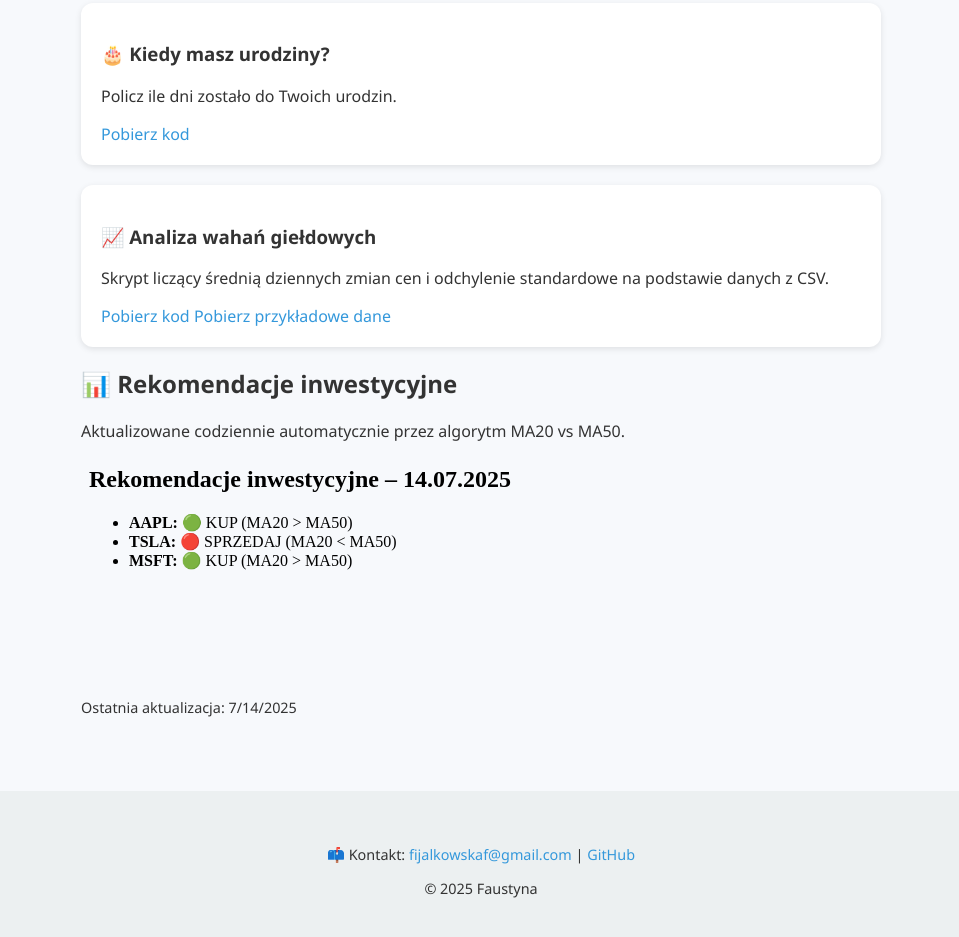
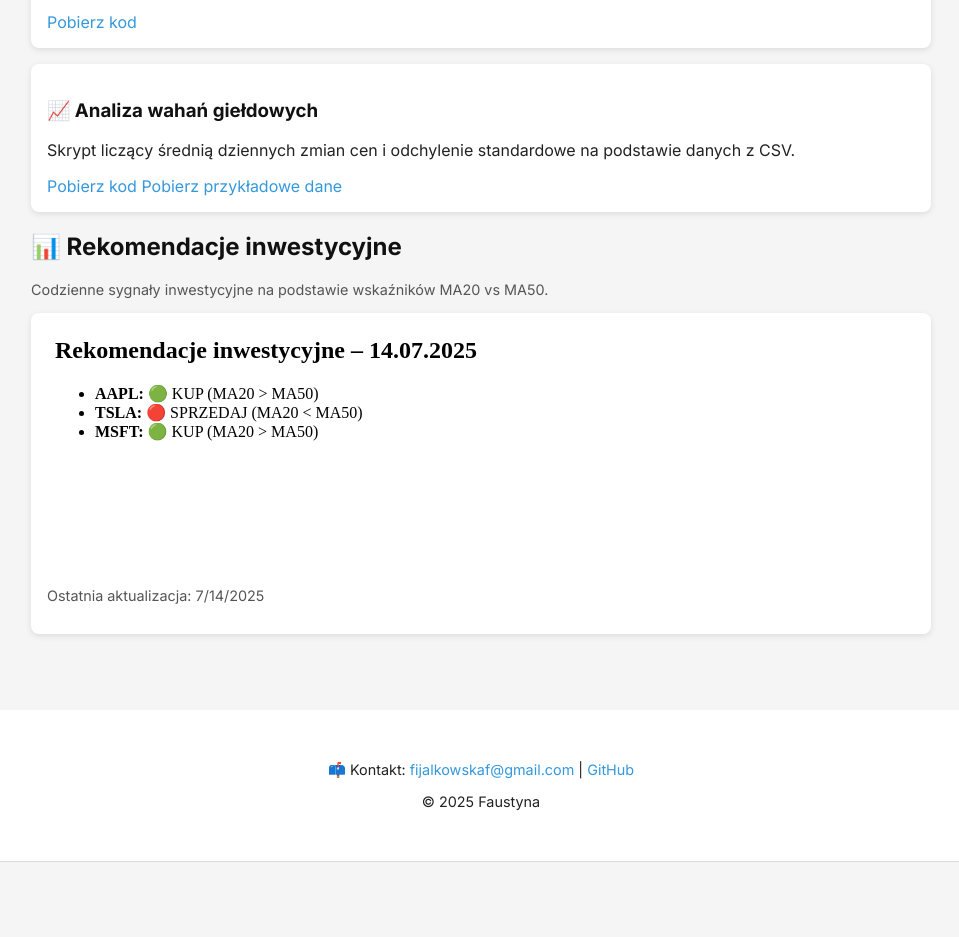
Before and after one commit to Fijalkowska/fijalkowska.github.io, a plain HTML site: page index.html in a window 1280 px wide. Shown: the part 769-1706 px from the top of the page, without its empty margins (159-1118 px from the left). After the commit the page ends 1631 px from the top, so only its background shows below. Drawn offline with Linux system fonts and the light colour scheme.

Commit message:
Update index.html

```diff
--- a/index.html
+++ b/index.html
@@ -5,6 +5,69 @@
   <meta name="viewport" content="width=device-width, initial-scale=1.0" />
   <title>Portfolio Faustyny – Python Projects</title>
   <link rel="stylesheet" href="style.css" />
+  <link href="https://fonts.googleapis.com/css2?family=Inter:wght@400;600;700&display=swap" rel="stylesheet">
+  <style>
+    body {
+      font-family: 'Inter', sans-serif;
+      background-color: #f5f5f5;
+      color: #222;
+      margin: 0;
+    }
+    .container {
+      max-width: 900px;
+      margin: 0 auto;
+      padding: 20px;
+    }
+    header, footer {
+      background-color: #fff;
+      border-bottom: 1px solid #ddd;
+      padding: 1rem;
+    }
+    nav {
+      display: flex;
+      justify-content: space-between;
+      align-items: center;
+    }
+    nav .menu-items a {
+      margin-right: 1rem;
+      text-decoration: none;
+      color: #333;
+    }
+    nav .menu-items a:hover {
+      text-decoration: underline;
+    }
+    h1, h2, h3 {
+      color: #111;
+    }
+    .card {
+      background-color: #fff;
+      padding: 1rem;
+      border-radius: 8px;
+      box-shadow: 0 2px 6px rgba(0,0,0,0.1);
+      margin-bottom: 1rem;
+    }
+    iframe {
+      border: none;
+      width: 100%;
+      height: 240px;
+    }
+    #rekomendacje p {
+      font-size: 0.9em;
+      color: #555;
+    }
+    .dark {
+      background-color: #1f1f1f;
+      color: #e2e2e2;
+    }
+    .dark header, .dark footer {
+      background-color: #2a2a2a;
+      border-color: #444;
+    }
+    .dark .card {
+      background-color: #333;
+      color: #eee;
+    }
+  </style>
 </head>
 <body>
 <header>
@@ -24,7 +87,6 @@
 </header>
 
 <main class="container">
-
   <section class="about" id="about">
     <h2>👋 O mnie</h2>
     <p>Cześć! Jestem Faustyna. Na co dzień pracuję z danymi finansowymi w środowisku regulowanym, gdzie kluczowa jest precyzja, zgodność z dyrektywami oraz bezpieczeństwo informacji. W wolnym czasie rozwijam umiejętności w Pythonie, cyberbezpieczeństwie i analizie polityki monetarnej w Europie.</p>
@@ -61,11 +123,12 @@
 
   <section class="projects" id="rekomendacje">
     <h2>📊 Rekomendacje inwestycyjne</h2>
-    <p>Aktualizowane codziennie automatycznie przez algorytm MA20 vs MA50.</p>
-    <iframe src="rekomendacje.html" width="100%" height="220" style="border:none;"></iframe>
-    <p style="font-size: 0.9em;">Ostatnia aktualizacja: <script>document.write(new Date().toLocaleDateString());</script></p>
+    <p>Codzienne sygnały inwestycyjne na podstawie wskaźników MA20 vs MA50.</p>
+    <div class="card">
+      <iframe src="rekomendacje.html"></iframe>
+      <p>Ostatnia aktualizacja: <script>document.write(new Date().toLocaleDateString());</script></p>
+    </div>
   </section>
-
 </main>
 
 <footer id="contact">
```
